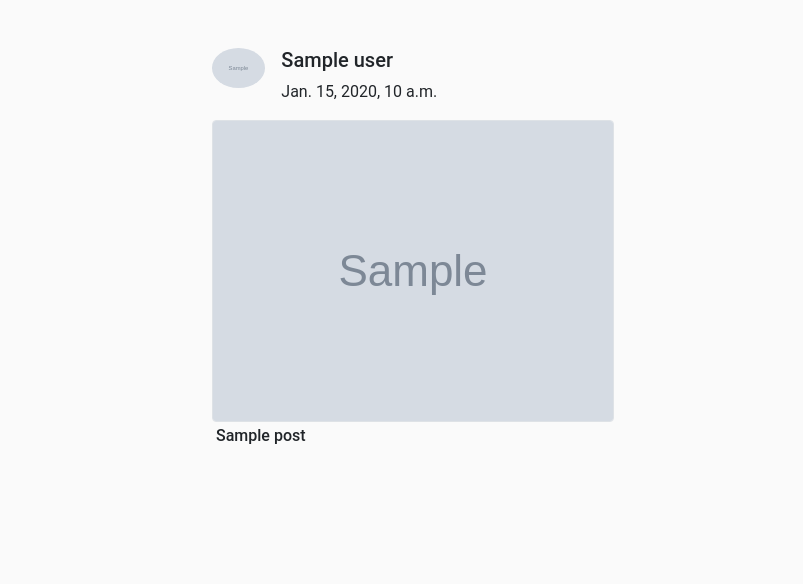
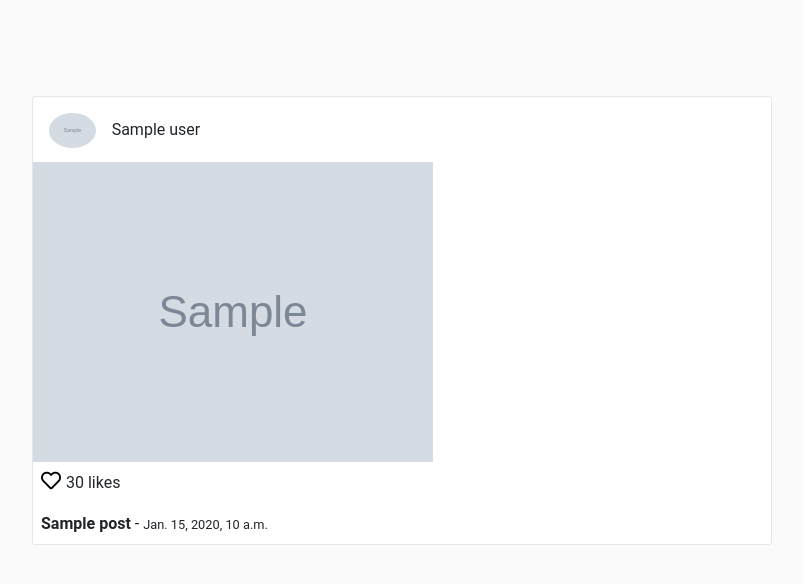
Before and after one commit to MGijon/Fakegram, a Django app: template templates/posts/feed.html in a window 1280 px wide. Shown: the part 72-656 px from the top of the page, without its empty margins (238-1041 px from the left). Run offline with Django 3.2, Linux system fonts and the light colour scheme; the template is opened without the code that fills it: most values are stand-ins (such as "Sample title", 1, 10 or a date in 2020); grey boxes marked "Sample" are stand-in pictures; some libraries are stand-ins or nearby versions.

Commit message:
feed updated

```diff
--- a/fakegram/urls.py
+++ b/fakegram/urls.py
@@ -26,4 +26,4 @@ urlpatterns = [
     path('users/signup/', users_views.signup, name='signup'),
 
     path('users/me/profile/', users_views.update_profile, name='update_profile'),
-]# + static(settings.MEDIA_URL, document_root=settings.MEDIA_ROOT) # esto es para poder ver las imágenes en el panel en desarrollo
+] + static(settings.MEDIA_URL, document_root=settings.MEDIA_ROOT) # esto es para poder ver las imágenes en el panel en desarrollo
--- a/templates/nav.html
+++ b/templates/nav.html
@@ -2,21 +2,28 @@
 <nav class="navbar navbar-expand-lg fized-top" id="main-navbar">
 	<div class="container">
 
-		<a href="" class="navbar-brand pr-5" style="border-right: 1px solid #efefef;">
+		{# Fakegram logo #}
+		<a href="{% url "feed" %}" class="navbar-brand pr-5" style="border-right: 1px solid #efefef;">
 			<img src="{% static "img/instagram.png" %}" height="45" class="d-inline-block align-top" />
 		</a>
 
 		<div class="collapse navbar-collapse">
 			<ul class="navbar-nav mr-auto">
 
+				{# Profile image #}
 				<li class="nav-item">
 					<a href="">
-						<img src="{% static 'img/default-profile.png' %}" height="35" class="d-inline-block align-top rounded-circle" />
+						{% if request.user.profile.picture %}
+							<img src="{{ request.user.profile.picture.url }}" height="35" class="d-inline-block align-top rounded-circle" />
+						{% else %}
+							<img src="{% static 'img/default-profile.png' %}" height="35" class="d-inline-block align-top rounded-circle" />
+						{% endif %}
 					</a>
 				</li>
 
+				{# New post #}
 				<li class="nav-item nav-icon">
-					<a href="">
+					<a href="{% url "create_post" %}">
 						<i class="fas fa-plus"></i>
 					</a>
 				</li>
--- a/templates/posts/feed.html
+++ b/templates/posts/feed.html
@@ -3,27 +3,45 @@
 {% block head_content %}
 	<title>Fakegram feed</title>
 {% endblock %}
-
+<!DOCTYPE html>
 {% block container %}
 
-	<div class="row">
+	<div class="container">
+		<div class="row">
+			{% for post in posts %}
+				<div class="col-sm-12 col-md-8 offset-md-2 mt-5 p-0 post-container">
+					<div class="media pt-3 pl-3 pb-1">
 
-	{% for post in posts %}
-		<div class=".col-lg-4 offset-lg-4">
+						<img
+							class="mr-3 rounded-circle"
+							height="35"
+							src="{{ post.profile.picture.url }}"
+							alt="{{ post.user.get_full_name}}"
+						/>
 
-			<div class="media">
-				<img class="mr-3 rounded-circle" src="{{ post.user.picture }}" alt="{{ post.user.name }}" style="max-height:40px;">
-				<div class="media-body">
-					<h5 class="mt-0"> {{ post.user.name }} </h5>
-					{{ post.timestamp }}
-				</div> <!-- end media-body -->
-			</div> <!-- end media -->
+						<div class="media-body">
+							<p style="margin-top: 5px;">{{ post.user.get_full_name }}</p>
+						</div>
+					</div>
 
-			<img class="img-fluid mt-3 border rounded" src="{{ post.picture }}" alt="{{ post.name }}">
-			<h6 class="ml-1 mt-1">{{ post.name }}</h6>
+					<img
+						class="width: 100%;"
+						src="{{ post.photo.url }}"
+						alt="{{ post.title }}"
+					/>
 
-		</div> <!-- end .col-lg-4 offset-lg-4 -->
-	{% endfor %}
+					<p class="mt-1 ml-2">
+						<a href="" style="color: #000; font-size: 20px;">
+							<i class="far fa-heart"></i>
+						</a> 30 likes
+					</p>
+
+					<p class="ml-2 mt-0 mb-2">
+						<b>{{ post.title }}</b> - <small>{{ post.created }}</small>
+					</p>
+				</div>
+			{% endfor %}
+		</div>
 	</div>
 
 {% endblock %}
```
Also changed, not shown: posts/views.py (+3 -31 lines), db.sqlite3, media/posts/photos/Tim_Kennedy_3.jpg (added), media/users/pictures/Foto_perfiles_1.jpg (added).
